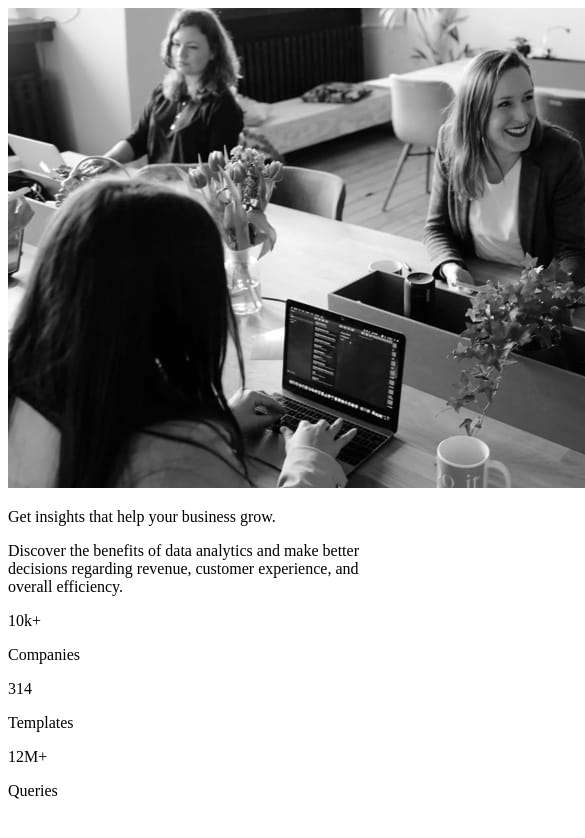
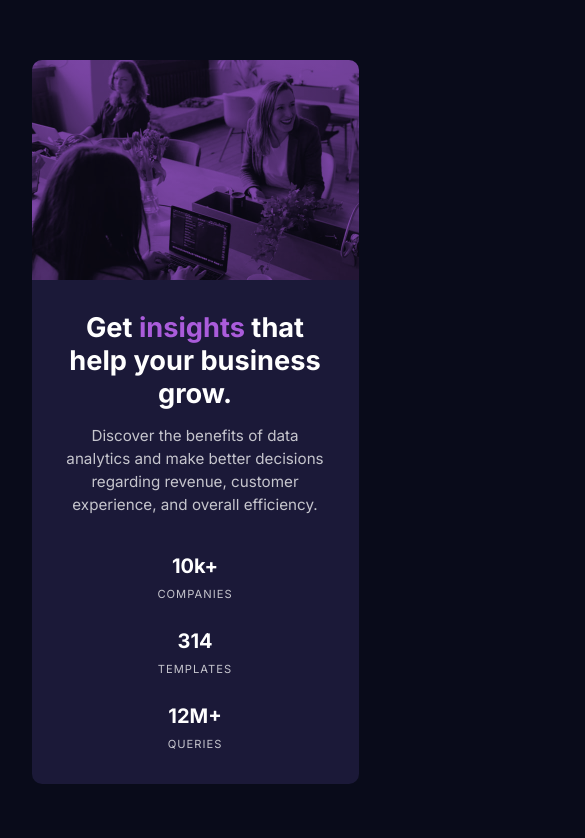
Before and after one commit to javelwill/fem-stats-preview-card-component, a plain HTML site: page index.html in a window 390 px wide. Shown: the top 838 px of the page, 585 px wide, since content can reach past the window. Drawn offline with Linux system fonts and the light colour scheme.

Commit message:
Implement mobile styling

```diff
--- a/index.html
+++ b/index.html
@@ -9,35 +9,41 @@
       href="./images/favicon-32x32.png"
       type="image/x-icon"
     />
+    <link rel="preconnect" href="https://fonts.googleapis.com" />
+    <link rel="preconnect" href="https://fonts.gstatic.com" crossorigin />
+    <link
+      href="https://fonts.googleapis.com/css2?family=Inter:wght@400;700&family=Lexend+Deca&display=swap"
+      rel="stylesheet"
+    />
+    <link rel="stylesheet" href="style.css" />
     <title>Frontend Mentor | Stats preview card component</title>
   </head>
   <body>
     <div class="card">
-      <picture>
-        <source
-          media="(min-width: 680px )"
-          srcset="./images/image-header-desktop.jpg"
-        />
-        <img src="./images/image-header-mobile.jpg" alt="header image" />
-      </picture>
+      <div class="media"></div>
+      <div class="cv">
         <div class="content">
-        <p>Get <span>insights</span> that help your business grow.</p>
-        <p>
+          <p class="title">
+            Get <span class="insights">insights</span> that help your business
+            grow.
+          </p>
+          <p class="description">
             Discover the benefits of data analytics and make better decisions
             regarding revenue, customer experience, and overall efficiency.
           </p>
           <div class="stats">
             <div class="stat">
-            <p>10k+</p>
-            <span>Companies</span>
+              <p class="figure">10k+</p>
+              <span class="label">Companies</span>
             </div>
             <div class="stat">
-            <p>314</p>
-            <span>Templates</span>
+              <p class="figure">314</p>
+              <span class="label">Templates</span>
             </div>
             <div class="stat">
-            <p>12M+</p>
-            <span>Queries</span>
+              <p class="figure">12M+</p>
+              <span class="label">Queries</span>
+            </div>
           </div>
         </div>
       </div>
--- /dev/null
+++ b/style.css
@@ -0,0 +1,91 @@
+:root {
+  --primary-clr-900: hsl(233, 47%, 7%);
+  --primary-clr-600: hsl(244, 38%, 16%);
+  --primary-clr-300: hsl(277, 64%, 61%);
+  --neutral-clr-900: hsla(0, 0%, 100%, 0.6);
+  --neutral-clr-600: hsla(0, 0%, 100%, 0.75);
+  --neutral-clr-300: hsl(0, 0%, 100%);
+}
+
+*,
+*:before,
+*:after {
+  box-sizing: border-box;
+}
+
+body {
+  margin: 0;
+  font-family: 'Inter', sans-serif;
+  font-size: 0.95rem;
+  background-color: var(--primary-clr-900);
+  height: 100vh;
+  display: grid;
+  place-content: center;
+}
+
+.card {
+  background-color: var(--primary-clr-600);
+  max-width: 327px;
+  color: white;
+  text-align: center;
+  border-radius: 10px;
+}
+
+.media {
+  background: linear-gradient(var(--primary-clr-300), var(--primary-clr-300)),
+    url(./images/image-header-mobile.jpg);
+  background-repeat: no-repeat;
+  background-size: cover;
+  background-blend-mode: multiply;
+  opacity: 0.7;
+  width: 100%;
+  height: 220px;
+  border-top-left-radius: 10px;
+  border-top-right-radius: 10px;
+  position: relative;
+}
+
+.cv {
+  padding: 2rem;
+}
+
+.title {
+  font-size: 1.7rem;
+  font-weight: 700;
+  line-height: 1.2;
+  margin: 0;
+}
+
+.insights {
+  color: var(--primary-clr-300);
+}
+
+.description {
+  color: var(--neutral-clr-600);
+  line-height: 1.5;
+  font-weight: 400;
+}
+
+.stats {
+  margin-top: 2.33rem;
+}
+
+.stat {
+  font-weight: 700;
+  margin-top: 1.7rem;
+}
+
+.figure {
+  margin: 0.3rem;
+  font-weight: 700;
+  font-size: 1.25rem;
+}
+
+.label {
+  color: var(--neutral-clr-600);
+  text-transform: uppercase;
+  font-size: 0.7rem;
+  letter-spacing: 1px;
+  font-weight: 300;
+  font-family: 'Lexend Deca' sans-serif;
+}
```
Lines whose indentation alone changed are shown as unchanged.
